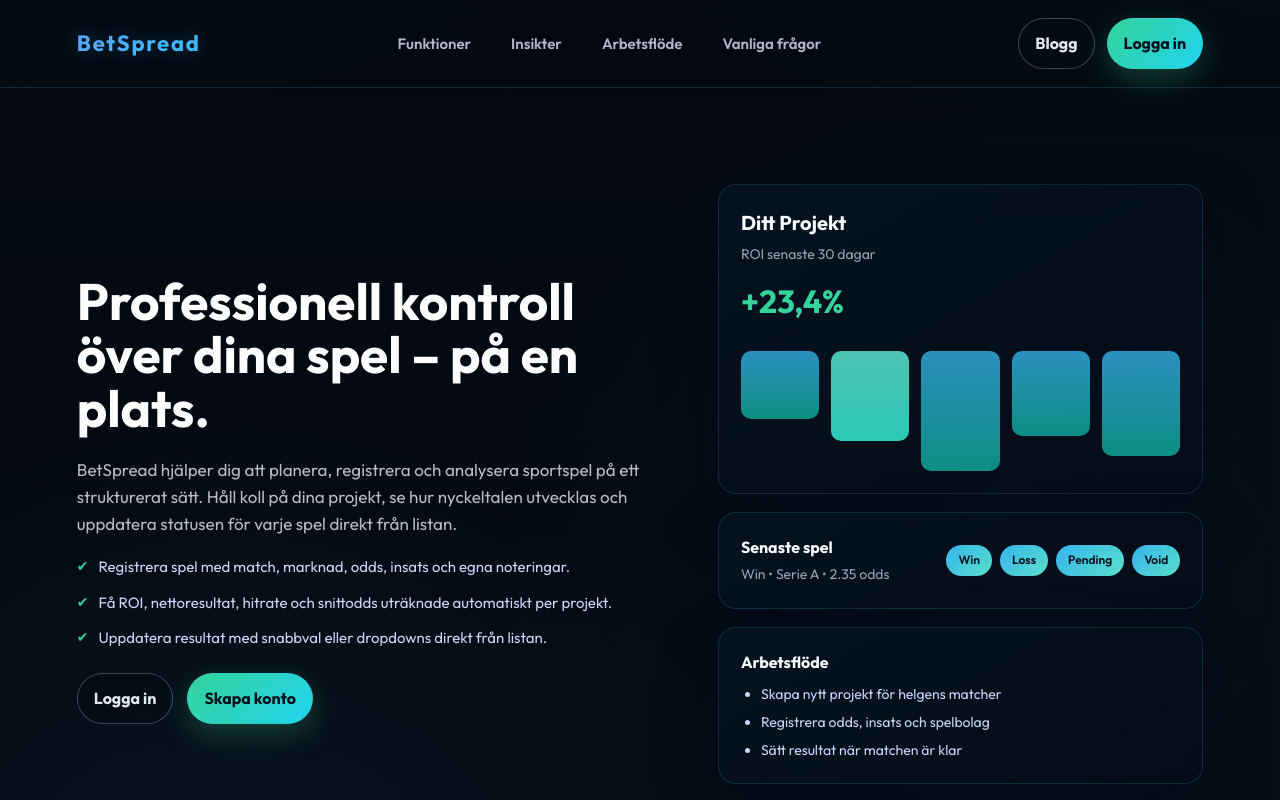
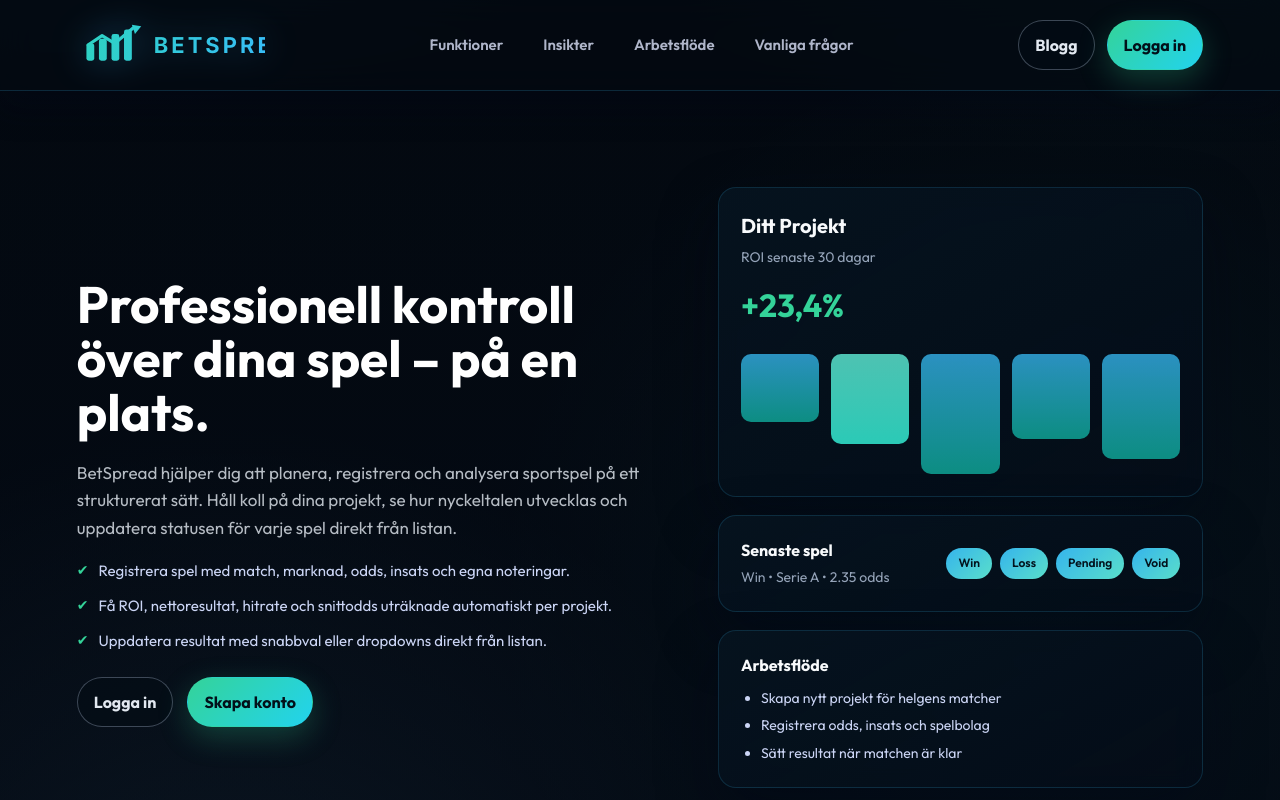
Before and after one commit to fortune14group-hub/Fortune14, a Next.js app: page / in a window 1280 px wide. Shown: the top 800 px of the page. Built offline with nearby package versions, Linux system fonts and the light colour scheme.

Commit message:
Add reusable logo component for site branding

```diff
--- a/app/login/page.js
+++ b/app/login/page.js
@@ -3,6 +3,7 @@
 import { useEffect, useState } from 'react';
 import Link from 'next/link';
 import { useRouter } from 'next/navigation';
+import Logo from '../../components/Logo';
 import { getSupabaseBrowserClient } from '../../lib/supabaseClient';
 import styles from './page.module.css';
 
@@ -158,8 +159,8 @@
   return (
     <div className={styles.screen}>
       <header className={styles.topbar}>
-        <Link href="/" className={styles.brand}>
-          BetSpread
+        <Link href="/" className={styles.brand} aria-label="BetSpread startsida">
+          <Logo className={styles.brandLogo} priority />
         </Link>
         <Link href="/" className={styles.topbarLink}>
           Till startsida
--- a/app/login/page.module.css
+++ b/app/login/page.module.css
@@ -38,15 +38,22 @@
 }
 
 .brand {
-  font-size: 22px;
-  font-weight: 700;
-  letter-spacing: 0.08em;
-  text-transform: uppercase;
-  background: linear-gradient(135deg, #34d399, #38bdf8);
-  -webkit-background-clip: text;
-  background-clip: text;
-  color: transparent;
-  text-shadow: 0 0 26px rgba(56, 189, 248, 0.45);
+  display: inline-flex;
+  align-items: center;
+  padding: 2px 0;
+}
+
+.brand:focus-visible {
+  outline: 2px solid rgba(56, 189, 248, 0.45);
+  outline-offset: 4px;
+  border-radius: 8px;
+}
+
+.brandLogo {
+  display: block;
+  width: 188px;
+  height: auto;
+  filter: drop-shadow(0 0 24px rgba(56, 189, 248, 0.4));
 }
 
 .topbarLink {
@@ -486,6 +493,10 @@
 }
 
 @media (max-width: 720px) {
+  .brandLogo {
+    width: 176px;
+  }
+
   .content {
     grid-template-columns: 1fr;
   }
@@ -512,8 +523,8 @@
 }
 
 @media (max-width: 520px) {
-  .brand {
-    font-size: 18px;
+  .brandLogo {
+    width: 150px;
   }
 
   .topbarLink {
--- a/app/page.js
+++ b/app/page.js
@@ -1,4 +1,5 @@
 import Link from 'next/link';
+import Logo from '../components/Logo';
 import styles from './page.module.css';
 
 const navLinks = [
@@ -122,7 +123,9 @@
   return (
     <div className={styles.page}>
       <header className={styles.landingTopbar}>
-        <div className={styles.brand}>BetSpread</div>
+        <Link href="/" className={styles.brand} aria-label="BetSpread startsida">
+          <Logo className={styles.brandLogo} priority />
+        </Link>
         <nav className={styles.nav} aria-label="Primär">
           {navLinks.map((link) => (
             <Link key={link.href} href={link.href} className={styles.navLink}>
--- a/app/page.module.css
+++ b/app/page.module.css
@@ -46,14 +46,22 @@
 }
 
 .brand {
-  font-size: 22px;
-  font-weight: 700;
-  letter-spacing: 0.08em;
-  background: linear-gradient(135deg, #60a5fa, #38bdf8);
-  -webkit-background-clip: text;
-  background-clip: text;
-  color: transparent;
-  text-shadow: 0 0 18px rgba(56, 189, 248, 0.35);
+  display: inline-flex;
+  align-items: center;
+  padding: 2px 0;
+}
+
+.brand:focus-visible {
+  outline: 2px solid rgba(56, 189, 248, 0.45);
+  outline-offset: 4px;
+  border-radius: 8px;
+}
+
+.brandLogo {
+  display: block;
+  width: 188px;
+  height: auto;
+  filter: drop-shadow(0 0 18px rgba(56, 189, 248, 0.35));
 }
 
 .nav {
@@ -679,6 +687,10 @@
 }
 
 @media (max-width: 680px) {
+  .brandLogo {
+    width: 170px;
+  }
+
   .statsGrid,
   .featureGrid {
     grid-template-columns: 1fr;
@@ -704,6 +716,10 @@
 }
 
 @media (max-width: 520px) {
+  .brandLogo {
+    width: 150px;
+  }
+
   .heroHighlights li {
     font-size: 14px;
   }
--- a/components/AuthLayout.jsx
+++ b/components/AuthLayout.jsx
@@ -1,4 +1,5 @@
 import Link from 'next/link';
+import Logo from './Logo';
 import styles from './auth-layout.module.css';
 
 export function AuthLayout({ children, topbarActions }) {
@@ -15,7 +16,7 @@
     <div className={styles.screen}>
       <header className={styles.topbar}>
         <Link href="/" className={styles.brand} aria-label="BetSpread startsida">
-          BetSpread
+          <Logo className={styles.brandLogo} priority />
         </Link>
         {actions ? <div className={styles.topbarActions}>{actions}</div> : null}
       </header>
--- /dev/null
+++ b/components/Logo.jsx
@@ -0,0 +1,16 @@
+'use client';
+
+import Image from 'next/image';
+
+export default function Logo({ className, priority = false }) {
+  return (
+    <Image
+      src="/betspread-logo.svg"
+      alt="BetSpread"
+      width={240}
+      height={64}
+      className={className}
+      priority={priority}
+    />
+  );
+}
--- a/components/auth-layout.module.css
+++ b/components/auth-layout.module.css
@@ -47,15 +47,22 @@
 }
 
 .brand {
-  font-size: 22px;
-  font-weight: 700;
-  letter-spacing: 0.08em;
-  text-transform: uppercase;
-  background: linear-gradient(135deg, #34d399, #38bdf8);
-  -webkit-background-clip: text;
-  background-clip: text;
-  color: transparent;
-  text-shadow: 0 0 26px rgba(56, 189, 248, 0.45);
+  display: inline-flex;
+  align-items: center;
+  padding: 2px 0;
+}
+
+.brand:focus-visible {
+  outline: 2px solid rgba(56, 189, 248, 0.45);
+  outline-offset: 4px;
+  border-radius: 8px;
+}
+
+.brandLogo {
+  display: block;
+  width: 188px;
+  height: auto;
+  filter: drop-shadow(0 0 24px rgba(56, 189, 248, 0.45));
 }
 
 .topbarActions {
@@ -157,6 +164,12 @@
 .cardBody {
   display: grid;
   gap: 18px;
+}
+
+@media (max-width: 520px) {
+  .brandLogo {
+    width: 160px;
+  }
 }
 
 .form {
```
Also changed, not shown: public/betspread-logo.svg (added).
